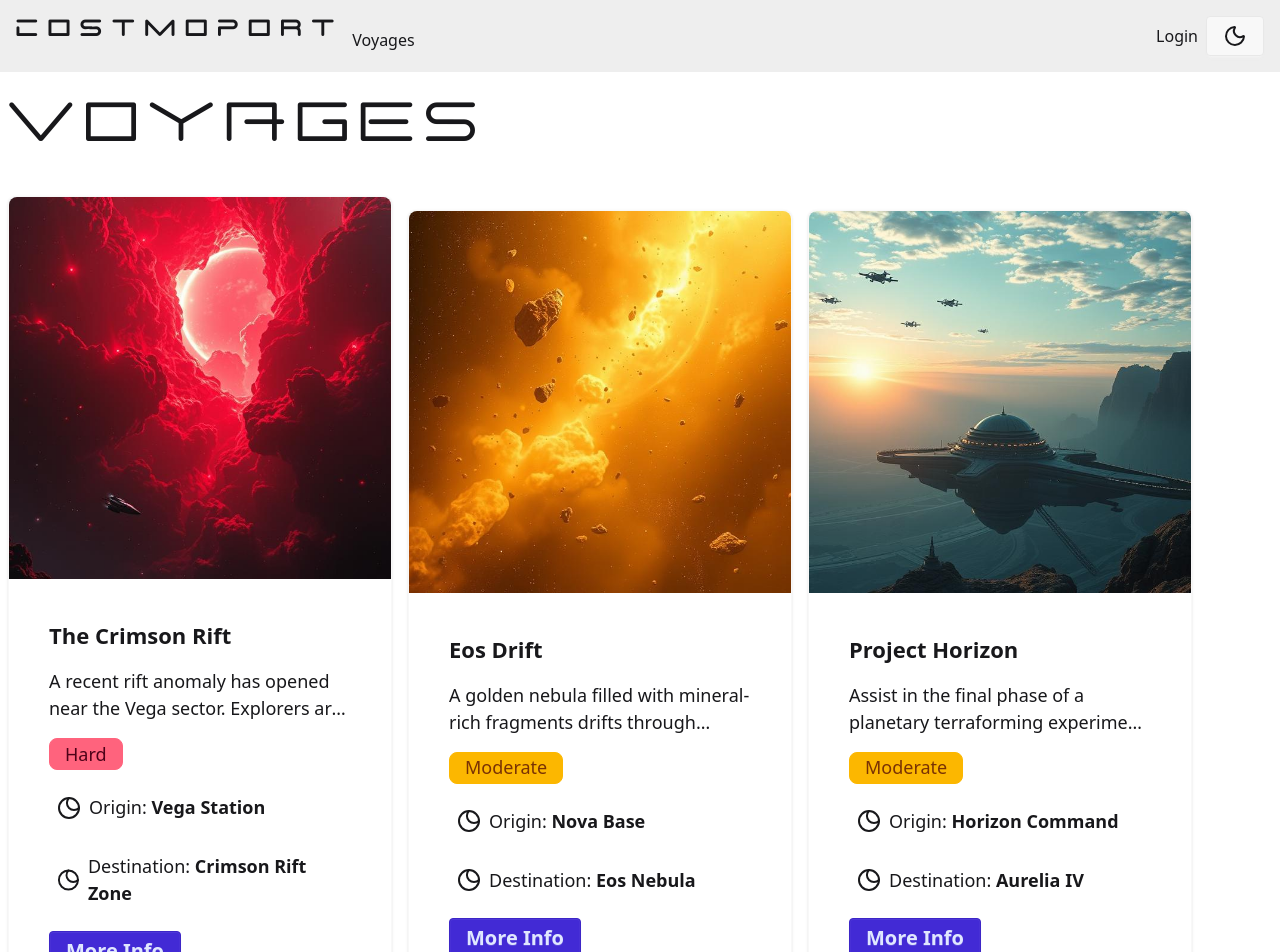
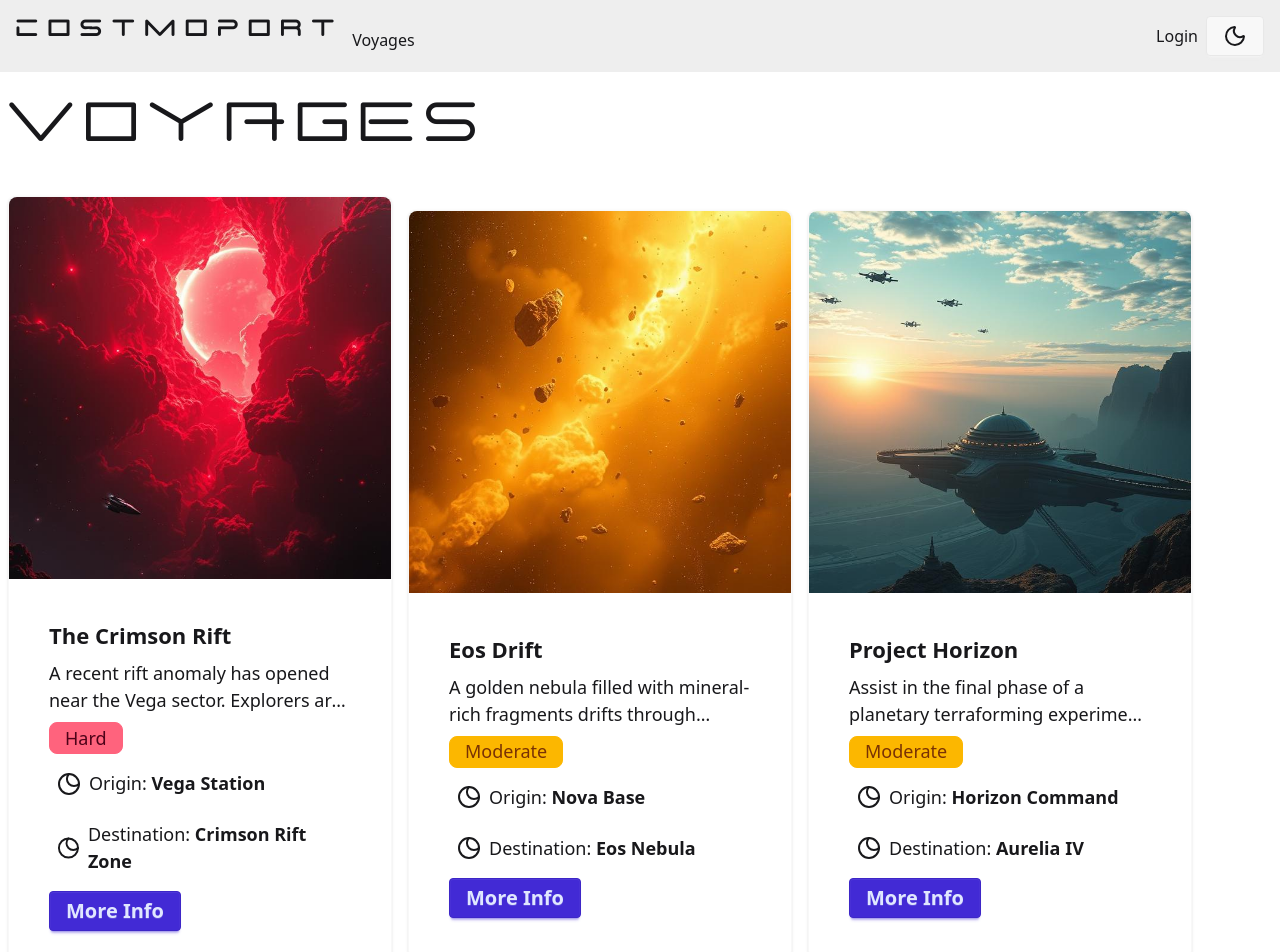
Before and after one commit to guitar6029/cosmoport, a Vue app in the folder client/: page /voyages in a window 1280 px wide. Shown: the top 952 px of the page. Built offline with nearby package versions, Linux system fonts and the light colour scheme; no server answers.

Commit message:
updated ui for the cards

```diff
--- a/client/src/ui/VoyageCard.vue
+++ b/client/src/ui/VoyageCard.vue
@@ -21,7 +21,7 @@ defineEmits<{
             <img :src="voyage.imageUrl" :alt="voyage.description"
                 class="transition-transform duration-300 ease-in-out hover:scale-125" />
         </figure>
-        <div class="card-body flex flex-col gap-4">
+        <div class="card-body flex flex-col gap-2">
             <h2 class="card-title">{{ voyage.name }}</h2>
             <p class="line-clamp-2">{{ voyage.description }}</p>
             <div :class="['badge badge-xl', getDifficultyClass(voyage.difficulty)]">{{ voyage.difficulty }}</div>
--- a/client/src/views/Voyages.vue
+++ b/client/src/views/Voyages.vue
@@ -5,8 +5,8 @@ import Loading from '../ui/Loading.vue';
 import type { Voyage } from '../types/Voyage.ts';
 import VoyageCard from '../ui/VoyageCard.vue';
 import BaseModal from '../ui/BaseModal.vue';
-import { getDifficultyClass } from '../utils/difficultyUtils'
 import { TransitionGroup } from 'vue'
+import VoyageMoreDetails from '../components/voyage/VoyageMoreDetails.vue';
 const loading = ref(true)
 const voyages = ref<Voyage[] | null>([])
 onMounted(() => {
@@ -37,11 +37,7 @@ const handleVoyageDetails = (voyage: Voyage) => {
     <section v-else class="flex flex-col gap-6">
         <BaseModal v-show="isModalShowing" :show="isModalShowing" :title="selectedVoyage?.name" :open="isModalShowing"
             @close="isModalShowing = false">
-            <p class="text-xl">{{ selectedVoyage?.description }}</p>
-            <p class="text-xl">Duration:<span class="font-bold">{{ selectedVoyage?.durationMinutes }} minutes</span></p>
-            <div :class="['badge badge-xl', getDifficultyClass(selectedVoyage?.difficulty as Voyage['difficulty'])]">
-                {{ selectedVoyage?.difficulty }}</div>
-            <div>Recommended Ship : {{ selectedVoyage?.recommendedShip }}</div>
+            <VoyageMoreDetails :selectedVoyage="selectedVoyage" />
         </BaseModal>
 
         <h1 class="font-space text-6xl">Voyages</h1>
```
